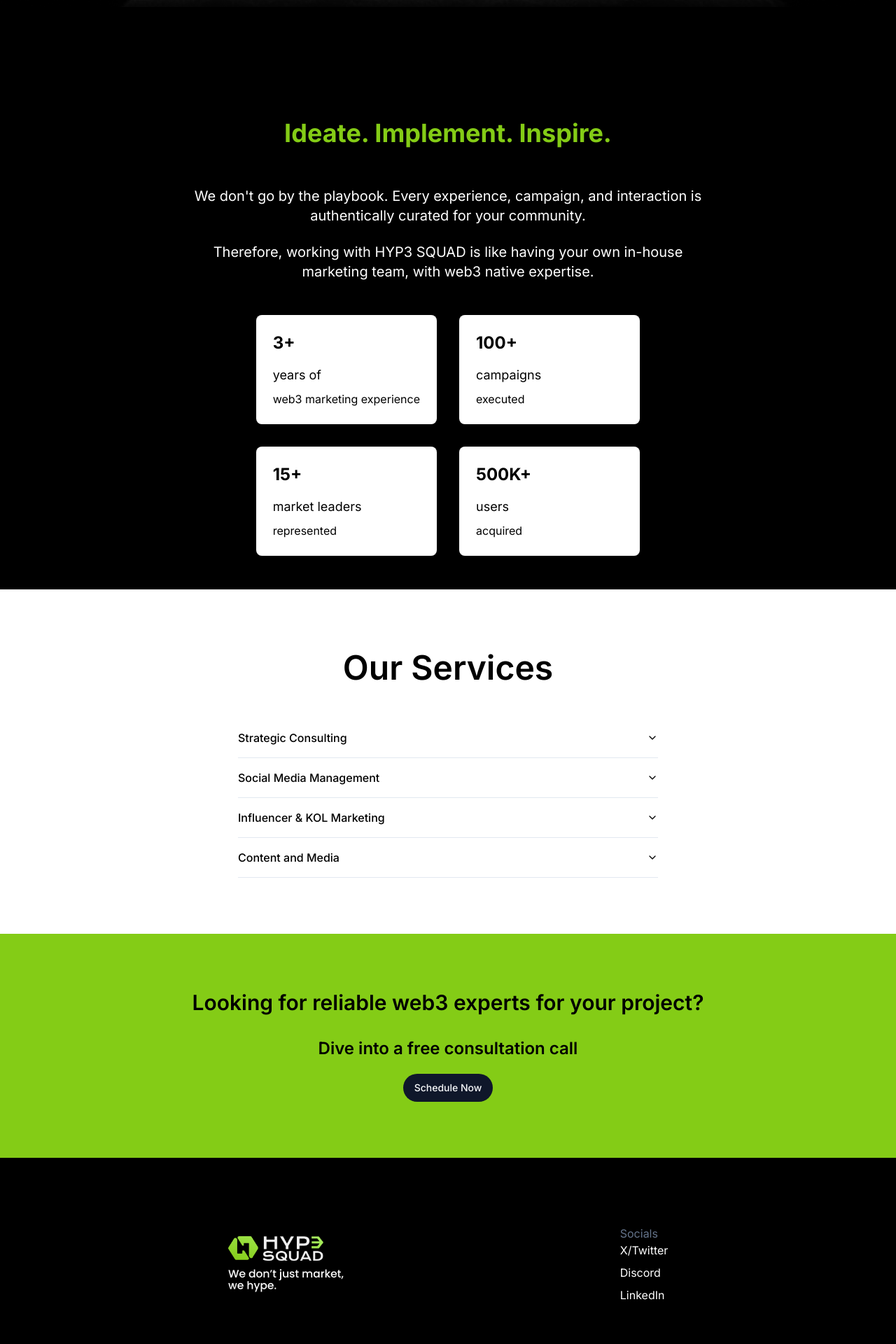
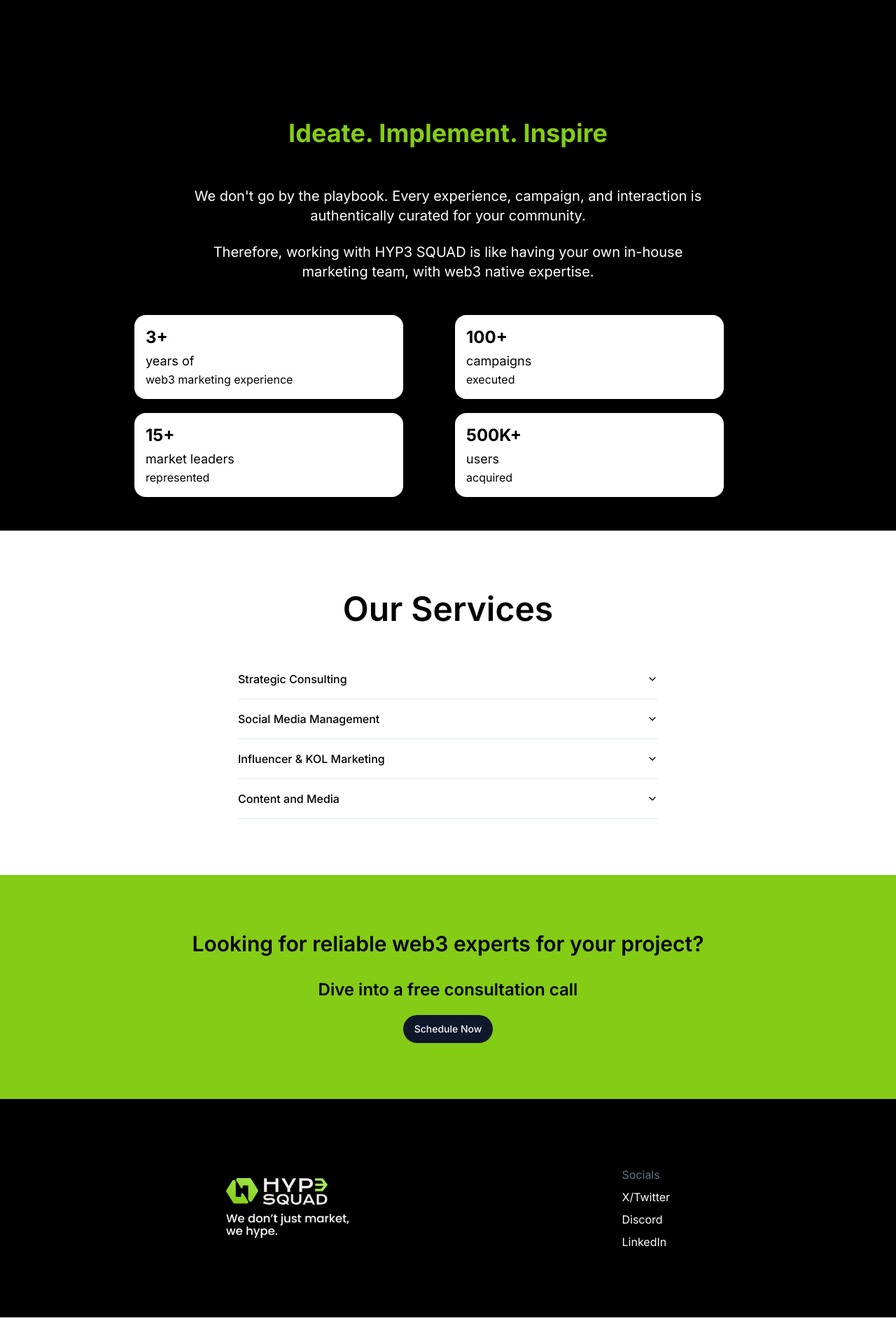
Before and after one commit to racob100/NextJs-First-Project, a Next.js app: page / in a window 1280 px wide. Shown: the part 790-2710 px from the top of the page at 70% size. After the commit the page ends 2672 px from the top, so only its background shows below. Built offline with nearby package versions, Linux system fonts and the light colour scheme.

Commit message:
upated navbar

```diff
--- a/components/card.tsx
+++ b/components/card.tsx
@@ -8,12 +8,12 @@
 
 const Card: React.FC<CardProps> = ({ title, subtitle, description }) => {
   return (
-    <div className="bg-white text-black p-6 rounded-lg shadow-md max-w-sm">
+    <div className="bg-white text-black p-4 rounded-2xl shadow-md max-w-sm ">
       {/* Title (First Line) */}
-      <h2 className="text-xl sm:text-2xl font-bold mb-4">{title}</h2>
+      <h2 className="text-xl sm:text-2xl font-bold mb-1">{title}</h2>
 
       {/* Subtitle (Second Line) */}
-      <h3 className="text-base sm:text-lg mb-2">{subtitle}</h3>
+      <h3 className="text-base sm:text-lg mb-0">{subtitle}</h3>
 
       {/* Description (Third Line) */}
       <p className="text-sm sm:text-base">{description}</p>
--- a/components/cardsection.tsx
+++ b/components/cardsection.tsx
@@ -6,7 +6,9 @@
     <section className="bg-black text-white py-12 px-6">
       {/* Heading */}
       <h2 className="text-lime-500 text-3xl sm:text-4xl font-bold text-center mb-14 mt-28">
-        Ideate. Implement. Inspire.
+        <span className="block sm:inline">Ideate.</span>
+        <span className="block sm:inline"> Implement.</span>
+        <span className="block sm:inline"> Inspire</span>
       </h2>
 
       {/* Two Sentences with Natural Line Breaks */}
@@ -21,7 +23,7 @@
 
       {/* 4 Cards in 2x2 Layout Centered */}
       <div className="flex justify-center">
-        <div className="grid grid-cols-1 sm:grid-cols-2 gap-8 max-w-4xl">
+        <div className="grid grid-cols-1 sm:grid-cols-2 gap-5  w-full max-w-[90%] md:max-w-[90%] lg:max-w-4xl">
           <Card
             title="3+"
             subtitle="years of"
--- a/components/footer.tsx
+++ b/components/footer.tsx
@@ -4,18 +4,39 @@
 function Footer() {
   return (
     <footer className="bg-black text-white p-6 sm:p-10 md:p-24">
-      <div className="container mx-auto flex flex-col sm:flex-row justify-around items-center">
-        <Image src="/Frame 28.png" alt="Logo" width={165} height={100} />
-        <div className="mt-4 sm:mt-0">
-          <div className="text-slate-500">Socials</div>
-          <div className="flex flex-col space-y-2">
-            <a href="#" target="_blank" rel="noopener noreferrer" className="hover:underline">
+      <div className="container mx-auto flex flex-row justify-around items-center">
+        <Image
+          src="/Frame 28.png"
+          alt="Logo"
+          width={120}
+          height={70}
+          className="md:w-44 md:h-auto" // Adjust logo size for small screens
+        />
+        <div className="mt-4 sm:mt-0 text-center sm:text-left">
+          <div className="text-slate-500 text-sm sm:text-base">Socials</div>
+          <div className="flex flex-col space-y-2 mt-2">
+            <a
+              href="#"
+              target="_blank"
+              rel="noopener noreferrer"
+              className="text-sm sm:text-base hover:underline" // Adjust link size for small screens
+            >
               X/Twitter
             </a>
-            <a href="#" target="_blank" rel="noopener noreferrer" className="hover:underline">
+            <a
+              href="#"
+              target="_blank"
+              rel="noopener noreferrer"
+              className="text-sm sm:text-base hover:underline" // Adjust link size for small screens
+            >
               Discord
             </a>
-            <a href="#" target="_blank" rel="noopener noreferrer" className="hover:underline">
+            <a
+              href="#"
+              target="_blank"
+              rel="noopener noreferrer"
+              className="text-sm sm:text-base hover:underline" // Adjust link size for small screens
+            >
               LinkedIn
             </a>
           </div>
--- a/components/hypesection.tsx
+++ b/components/hypesection.tsx
@@ -2,20 +2,11 @@
 
 const HypeSection = () => {
   return (
-    <section className="relative flex flex-col items-center justify-center min-h-screen bg-black text-white">
-      {/* Green Lines and Moon as Background */}
-      <div
-        className="absolute inset-0 bg-no-repeat bg-center bg-contain"
-        style={{
-          backgroundImage: "url('/greenframe.png'), url('/moon.png')",
-          backgroundPosition: "center 40%, center 100%", // Adjust positions
-          backgroundSize: "95% auto, contain", // Adjust sizes for each image
-        }}
-      />
+    <section className="relative flex flex-col items-center justify-center min-h-screen bg-black text-white bg-center bg-no-repeat bg-[url('/greenframe.png'),_url('/moon.png')] bg-[position:center_40%,_center_bottom] bg-[size:95%_auto,_contain]">
 
       {/* Navbar with Rounded Border */}
-      <nav className="absolute top-6 left-0 right-0 flex justify-center">
-        <div className="flex items-center justify-between border-2 border-gray-300 px-4 sm:px-10 py-2 sm:py-4 rounded-full w-full max-w-full md:max-w-5xl">
+      <nav className="fixed top-6 left-0 right-0 flex justify-center z-50">
+        <div className="flex items-center justify-between border-2 border-gray-300 px-4 sm:px-10 py-2 sm:py-4 rounded-full w-full max-w-[90%] md:max-w-5xl backdrop-blur bg-opacity-60">
           {/* Logo Instead of Text */}
           <img src="/logo1.png" alt="HYPE SQUAD Logo" className="h-6 sm:h-8 md:h-12" />
           <div className="flex space-x-2 sm:space-x-4 lg:space-x-6">
@@ -25,7 +16,7 @@
             <button className="bg-gray-800 text-white text-xs sm:text-sm md:text-base lg:text-lg px-3 sm:px-6 py-1 sm:py-2 rounded-full">
               Services
             </button>
-            <button className="bg-lime-500 text-black text-xs sm:text-sm md:text-base lg:text-lg px-3 sm:px-6 py-1 sm:py-2 rounded-full">
+            <button className="bg-lime-500 text-black text-xs sm:text-sm md:text-base lg:text-lg px-3 sm:px-6 py-1 sm:py-2 rounded-full hidden md:block">
               Book a call
             </button>
           </div>
```
